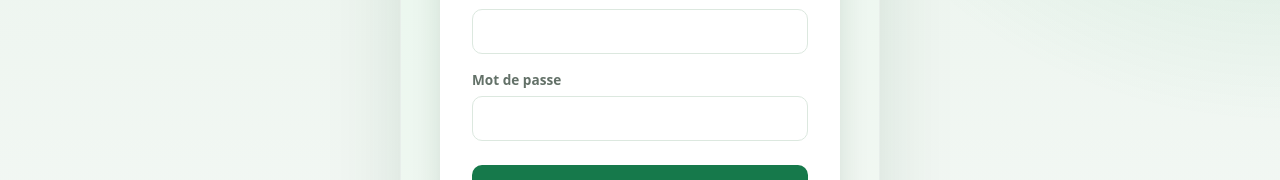
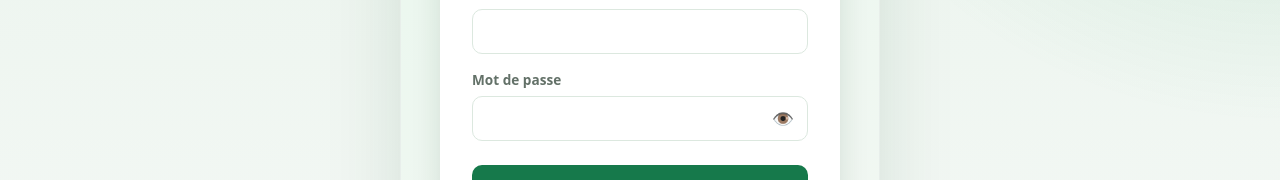
Before and after one commit to teizitedonzon-cmd/aviflow, a Next.js app: page /register in a window 1280 px wide. Shown: the part 405-585 px from the top of the page. Built offline with nearby package versions, Linux system fonts and the light colour scheme; no server answers.

Commit message:
Update page.tsx

```diff
--- a/src/app/register/page.tsx
+++ b/src/app/register/page.tsx
@@ -5,6 +5,7 @@ import { signIn } from "next-auth/react";
 import { useRouter } from "next/navigation";
 import Link from "next/link";
 import { Logo } from "@/components/Logo";
+import { PasswordField } from "@/components/PasswordField";
 import styles from "../login/page.module.css";
 
 export default function RegisterPage() {
@@ -62,17 +63,14 @@ export default function RegisterPage() {
               onChange={(e) => setEmail(e.target.value)}
             />
           </div>
-          <div className={styles.field}>
-            <label htmlFor="password">Mot de passe</label>
-            <input
-              id="password"
-              type="password"
-              required
-              minLength={6}
-              value={password}
-              onChange={(e) => setPassword(e.target.value)}
-            />
-          </div>
+          <PasswordField
+            id="password"
+            label="Mot de passe"
+            value={password}
+            onChange={(e) => setPassword(e.target.value)}
+            required
+            minLength={6}
+          />
           <button className={styles.submit} type="submit" disabled={chargement}>
             {chargement ? "Création..." : "Créer mon compte"}
           </button>
```
